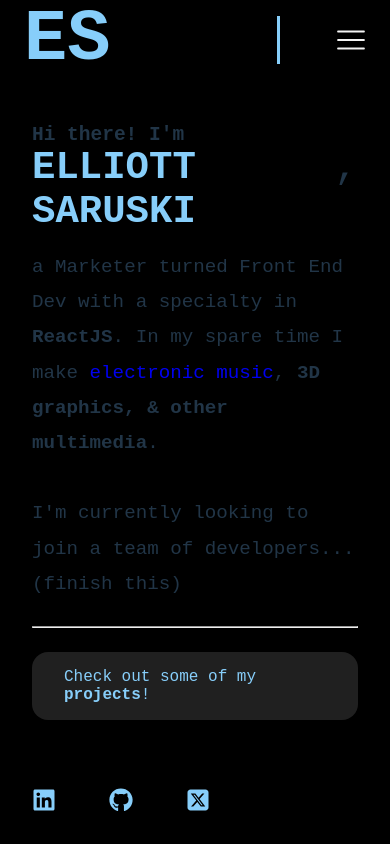
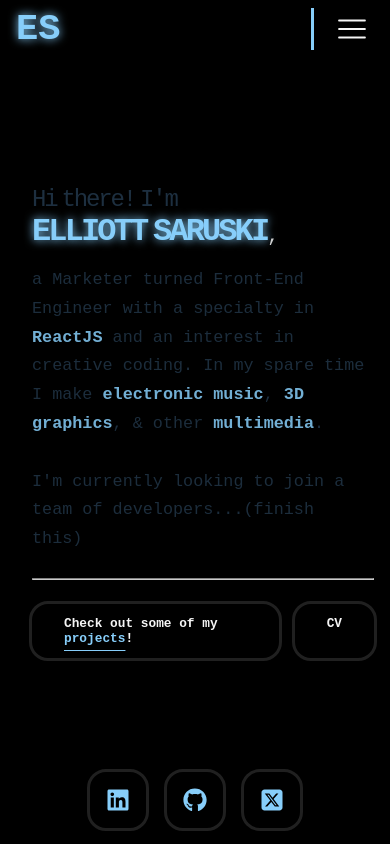
Before and after one commit to elliottsaruski/ES_front-end-portfolio, a React (Vite) app: page / in a window 390 px wide. Built offline with nearby package versions, Linux system fonts and the light colour scheme; a web font is replaced by a local one.

Commit message:
More updates to style + content

```diff
--- a/src/App.css
+++ b/src/App.css
@@ -18,6 +18,8 @@
   --clr-font-accent: rgb(135, 206, 250);
   --clr-font-dark: black;
   --clr-font-accent-2: lightblue;
+
+  --glow: 0px 0px 10px #87cefa;
 }
 /* -----------------APP----------------- */
 
@@ -65,6 +67,7 @@ body {
   overflow-x: hidden;
   position: relative;
   scroll-snap-type: y mandatory;
+  background-color: var(--clr-primary-bg);
 }
 
 main > section {
@@ -72,21 +75,39 @@ main > section {
   scroll-snap-stop: always;
 }
 
+h2 > hr {
+  width: 100vw;
+}
+
+main > section > h2 {
+  display: flex;
+  align-items: center;
+  right: 0.75rem;
+  bottom: 0.75rem;
+  position: absolute;
+  font-size: clamp(4rem, 10vw, 5rem);
+  text-transform: uppercase;
+  width: min-content;
+  line-height: 0.75;
+  pointer-events: none;
+  user-select: none;
+  z-index: 1;
+  gap: 1.5rem;
+  opacity: 75%;
+  color: var(--clr-font-primary);
+}
+
 /* -----------------NAVBAR----------------- */
 
 .navbar {
   display: flex;
-  overflow: hidden;
-  background: var(--clr-accent-bg);
   width: 100dvw;
-  height: 5rem;
-  padding-block: 1rem;
   z-index: 1000;
   position: fixed;
-  padding-inline: 1.5rem;
-  gap: 2rem;
   font-optical-sizing: auto;
   font-weight: 900;
+  padding-block: 0.5rem;
+  padding-inline: 1rem;
 }
 
 .navbar a:hover:not(.logo) {
@@ -95,25 +116,27 @@ main > section {
 }
 
 .nav-logo-left {
-  display: flex;
-  align-items: center;
-  font-size: 3rem;
   flex: 5;
+  margin-right: 1rem;
   border-right: 3px solid var(--clr-font-accent);
-}
-
-.logo {
+  text-shadow: var(--glow);
   text-decoration: none;
   color: var(--clr-font-accent);
   font-weight: 600;
+  display: flex;
+  font-size: calc(2vw + 2vh);
 }
 
+.nav-logo-left h2 {
+  display: flex;
+}
 .nav-items-right {
   display: flex;
-  gap: 4rem;
+  gap: 5rem;
   justify-content: space-evenly;
   align-items: center;
-  font-size: calc(1vw + 1vh);
+  font-size: calc(0.75vw + 0.75vh);
+  padding-inline: 1rem;
 }
 
 .nav-items-right a {
@@ -140,32 +163,29 @@ main > section {
 
 @media (max-width: 768px) {
   .navbar {
-    height: 5rem;
-    padding-inline-end: 0;
+    gap: 0;
+  }
+  .nav-logo-left {
+    display: flex;
+    align-items: center;
   }
   .nav-items-right {
     display: none;
   }
 
-  .nav-logo-left {
-    display: flex;
-    flex-grow: 1;
-    font-size: 3rem;
-  }
-
   .hamburger-wrapper {
     display: flex;
-    width: 20svw;
+    width: 100%;
+    flex: 0.75;
+    justify-content: center;
     align-items: center;
     z-index: 100000;
-    justify-content: center;
   }
 
   #hamburger-icon {
     display: flex;
     height: 2rem;
     width: 2rem;
-    position: absolute;
     color: var(--clr-font-primary);
   }
 
@@ -202,12 +222,37 @@ main > section {
   .nav-mobile-wrapper-open > hr {
     width: 75%;
   }
+  .headshot-img {
+    display: none !important;
+  }
 
+  .home-wrapper {
+    position: relative;
+  }
+
+  .home-flex-1 {
+    position: absolute;
+    left: 0;
+  }
+  /* .projects-list {
+    grid-template-rows: repeat(auto-fit, minmax(50em, 1fr));
+  } */
   /* -----------home media Q--------------- */
+}
 
-
+@media (max-width: 420px) {
+  .home-wrapper > .contact-links-wrapper {
+    position: absolute;
+    margin: 0 auto;
+    width: 100svw;
+    left: 0;
+    right: 0;
+    justify-content: center;
+  }
 }
 /* -----------------MEDIA Q END----------------- */
+
+/* -----------------------PAGE TITLES---------------- */
 
 /* -----------------HOME----------------- */
 
@@ -223,96 +268,128 @@ main > section {
 }
 
 .home-flex-1 {
+  display: flex;
   flex-direction: column;
-  padding-inline: 2rem;
-  display: flex;
+  padding: 1rem;
+  position: absolute;
+  left: 1rem;
 }
 
 .greeting {
-  font-size: clamp(1rem, 5vw, 3rem);
-  font-weight: 600;
+  font-size: clamp(1.5rem, 3vw, 10rem);
+  font-weight: 500;
   user-select: none;
+  opacity: 90%;
+  letter-spacing: -0.15ch;
+  word-spacing: -0.5ch;
 }
 
-.greeting-wrapper {
+.name-wrapper {
   display: flex;
-  height: auto;
   justify-content: left;
-  align-items: baseline;
-  position: relative;
   user-select: none;
-  font-size: clamp(1rem, 10vw, 5rem);
+  margin-bottom: 1rem;
+  width: fit-content;
+}
+
+.name-wrapper p {
+  text-shadow: none;
+  font-size: clamp(1rem, 5vw, 5rem);
+  color: var(--clr-font-primary);
+  display: flex;
+  align-items: center;
+  opacity: 85%;
+  margin-top: clamp(0.5rem, 1vw, 5rem);
+  font-weight: 300;
+}
+
+.name {
+  font-size: clamp(2rem, 8vw, 6rem);
+  color: var(--clr-font-accent);
+  font-weight: 900;
+  text-shadow: var(--glow);
+  letter-spacing: -0.15ch;
+  word-spacing: -0.5ch;
+}
+
+h1.name {
+  width: fit-content;
 }
 
 .home-wrapper hr {
   margin-block: 1.5rem;
 }
 
-.name {
-  font-size: clamp(1rem, 10vw, 5rem);
-  color: var(--clr-font-accent);
-  font-weight: 900;
-  font-variation-settings: "wdth" 100;
-  font-optical-sizing: auto;
+.description {
+  max-width: 750px;
+  font-size: clamp(1.05rem, 1vw, 4rem);
+  opacity: 85%;
+  line-height: 1.8rem;
 }
 
-.description {
-  max-width: 650px;
-  line-height: 2.2rem;
-  font-size: clamp(1.2rem, 2vw, 1.5rem);
-  padding-top: 1rem;
-  word-spacing: 0.001rem;
+.description a,
+.description strong {
+  text-decoration: none;
+  font-weight: 800;
+  color: var(--clr-font-accent);
 }
 
-.description a {
-  text-decoration: none;
+.ctas-wrapper {
+  display: flex;
+  gap: 1rem;
 }
 
 .cta {
-  color: var(--clr-font-accent);
-  text-decoration: none;
-  font-weight: 500;
-}
-
-.cta {
-  font-size: clamp(1rem, 2.5vw, 1.5rem);
+  color: var(--clr-font-primary);
+  font-weight: 600;
   width: fit-content;
-  align-items: center;
-  justify-content: left;
-  background-color: var(--clr-secondary-bg);
-  padding: 1rem;
+  padding: 0.75rem;
   border-radius: 1rem;
   padding-inline: 2rem;
   text-decoration: none;
+  outline: 3px solid var(--clr-secondary-bg);
+  font-size: clamp(0.8rem, 1vw, 1.2rem);
 }
 
-.cta:hover {
-  color: var(--clr-primary-bg);
-  background-color: var(--clr-font-accent);
+.cta strong {
+  color: var(--clr-font-accent);
+  text-decoration: underline;
+  text-underline-offset: 0.5rem;
 }
 
-.cta:hover a {
-  color: var(--clr-primary-bg);
-  background-color: var(--clr-font-accent);
+/* .cta .CV {
+
+} */
+
+.cta:hover {
+  color: var(--clr-font-primary);
+  background-color: var(--clr-font-dark);
+  font-weight: 600;
+  outline-offset: 0.05rem;
+  outline: 3px solid var(--clr-font-accent);
+
+  strong {
+    color: var(--clr-font-accent);
+  }
 }
 
 .contact-links-wrapper {
   display: flex;
   position: absolute;
-  left: 1rem;
+  right: 2rem;
   bottom: 1rem;
   gap: 1.3rem;
   flex: 1;
 }
 
 .contact-links-wrapper a {
-  color: var(--clr-font-primary);
   display: flex;
   background-color: var(--clr-primary-bg);
   align-items: center;
   color: var(--clr-font-accent);
   padding: 1rem;
   border-radius: 1rem;
+  outline: 3px solid var(--clr-secondary-bg);
 }
 
 .contact-links-wrapper a:hover,
@@ -328,44 +405,85 @@ img {
   height: 1.5rem;
 }
 
-.headshot-wrapper img {
-  display: flex;
-  object-fit: cover;
-  width: 2rem;
-  height: 2rem;
-}
-
 /* -----------------PROJECTS----------------- */
 
 .projects-wrapper {
   display: flex;
-  flex-direction: column;
-  justify-content: center;
   align-items: center;
   height: 100svh;
   width: 100%;
-  background-color: var(--clr-secondary-bg);
+  /* background-color: var(--clr-secondary-bg); */
   position: relative;
   overflow: hidden;
 }
 
-.projects-wrapper hr {
-  width: 100vw;
+.projects-list {
+  /* display: grid;
+  grid-template-columns: repeat(auto-fill, minmax(500px, 1fr));
+  grid-area: auto;
+  place-items: center; */
+  display: flex;
+  align-items: center;
+  justify-content: center;
+  margin: 0 auto;
+  height: 65svh;
+  overflow: hidden;
+  font-size: clamp(0.9rem, 1vw, 5rem);
+  gap: 0;
 }
 
-.projects-title {
+.arrow {
+  height: 2.5rem;
+  width: 2.5rem;
+}
+
+.arrow:hover {
+  color: var(--clr-font-accent);
+  scale: 2;
+}
+
+.project-card {
+  outline: 3px solid var(--clr-secondary-bg);
+  padding-inline: 1rem;
+  padding-block: 1.5rem;
+  border-radius: 1rem;
   display: flex;
+  flex-direction: column;
+  width: 60%;
+  height: min-content;
+  position: absolute;
+
+  canvas {
+    height: 15rem;
+    aspect-ratio: 1;
+    background-color: var(--clr-secondary-bg);
+    outline: 3px solid var(--clr-secondary-bg);
+    outline-offset: 0.5rem;
+    border-radius: 1rem;
+    margin-bottom: 2rem;
+  }
+}
+
+.project-title {
+  color: var(--clr-font-accent);
+  font-size: xx-large;
+  font-weight: 500;
+}
+
+.project-link-wrapper {
+  display: flex;
+  gap: 2rem;
+  justify-content: left;
   align-items: center;
-  right: 1rem;
-  bottom: 1rem;
-  position: absolute;
-  font-size: clamp(4rem, 10vw, 10rem);
-  text-transform: uppercase;
-  width: min-content;
-  line-height: 0.75;
-  pointer-events: none;
-  user-select: none;
-  z-index: 1;
+  height: 3rem;
+  font-size: larger;
+  font-weight: 500;
+
+  a {
+    text-decoration: underline;
+    text-align: center;
+    color: var(--clr-font-accent);
+  }
 }
 
 /* -----------------ABOUT----------------- */
@@ -377,28 +495,43 @@ img {
   align-items: center;
   height: 100svh;
   text-align: center;
-  min-width: 240px;
+  min-width: 300px;
   width: 100%;
   background-color: var(--clr-primary-bg);
   position: relative;
   overflow: hidden;
 }
 
-.about-wrapper hr {
-  width: 100vw;
+.about-wrapper #seperator {
+  width: 80%;
+  margin-block: 2rem;
 }
 
-/* marker */
-.about-title {
+.about-span {
+  width: 30rem;
+  margin-bottom: 5rem;
+}
+
+.about-item-wrapper {
+  width: 100%;
+  outline: 3px solid var(--clr-secondary-bg);
+  outline-offset: 0.5rem;
+  border-radius: 1rem;
+}
+
+.education-wrapper {
   display: flex;
-  align-items: center;
-  right: 1rem;
-  bottom: 1rem;
-  position: absolute;
-  font-size: clamp(4rem, 10vw, 10rem);
-  text-transform: uppercase;
-  width: min-content;
-  line-height: 0.75;
+  width: 75%;
+}
+
+.education-wrapper > h3 {
+  padding-bottom: 2rem;
+}
+
+.education-without-titles {
+  display: flex;
+  gap: 4rem;
+  justify-content: center;
 }
 
 /* -----------------CONTACT----------------- */
@@ -412,84 +545,28 @@ img {
   text-align: center;
   min-width: 240px;
   width: 100svw;
-  background-color: var(--clr-secondary-bg);
+  background-color: var(--clr-primary-bg);
   position: relative;
   overflow: hidden;
-}
-
-.contact-full-wrapper .contact-links-wrapper > a {
-  height: min-content;
 }
 
 .contact-full-wrapper hr:not(.social-link-hr) {
   width: 100vw;
 }
 
-.contact-title {
+.contact-full-wrapper > .contact-links-wrapper {
   display: flex;
   align-items: center;
-  right: 1rem;
-  bottom: 1rem;
-  line-height: 0.75;
-  position: absolute;
-  font-size: clamp(4rem, 10vw, 10rem);
-  text-transform: uppercase;
-  width: min-content;
-  line-height: 0.75;
-  pointer-events: none;
-  user-select: none;
+  justify-content: center;
+  position: unset;
+  gap: 1.3rem;
+  a {
+    height: 5rem;
+    aspect-ratio: 1;
+    align-items: center;
+    justify-content: center;
+  }
 }
-
-/* .contact-links {
-  display: flex;
-  gap: 5rem;
-  flex-wrap: wrap;
-  justify-content: center;
-  align-items: center;
-  padding-inline: 10rem;
-}
-
-.social-link {
-  font-size: 2rem;
-  width: 20rem;
-  display: flex;
-  flex-direction: column;
-  align-items: center;
-  justify-content: center;
-  gap: 1rem;
-  padding-block: 1rem;
-  color: var(--clr-font-primary);
-  background-color: var(--clr-primary-bg);
-  outline: none;
-  border: none;
-  border: 3px solid var(--clr-font-accent);
-  border-radius: 1rem;
-  flex-basis: 100;
-  flex-grow: 1;
-}
-
-.social-link:hover {
-  color: var(--clr-font-dark);
-  background-color: var(--clr-font-accent);
-  outline: none;
-  border: none;
-  border: 3px solid var(--clr-font-accent);
-  cursor: pointer;
-  font-weight: 600;
-}
-
-.contact-links a {
-  text-decoration: none;
-}
-
-.social-link-hr {
-  width: 35%;
-  background-color: var(--clr-font-accent);
-}
-
-.social-link:hover > .social-link-hr {
-  background-color: var(--clr-primary-bg);
-} */
 
 /* -----------------FOOTER----------------- */
 
@@ -497,12 +574,14 @@ img {
   height: 20svh;
   display: flex;
   width: 100%;
-  /* margin-block: auto; */
   align-items: center;
   justify-content: center;
-  background-color: var(--clr-primary-bg);
+  background-color: var(--clr-secondary-bg);
   color: var(--clr-font-primary);
+  font-weight: 700;
   text-align: center;
+  user-select: none;
+  pointer-events: none;
 }
 
 .footer-content {
--- a/src/Components/Links.jsx
+++ b/src/Components/Links.jsx
@@ -3,7 +3,7 @@ import { FaSquareXTwitter } from "react-icons/fa6";
 
 function Links() {
   return (
-    <div className="contact-links-wrapper">
+    <section className="contact-links-wrapper">
       <a href="https://www.linkedin.com/in/elliottsaruski/">
         <FaLinkedin />
       </a>
@@ -13,7 +13,7 @@ function Links() {
       <a href="https://twitter.com/_envimusic">
         <FaSquareXTwitter />
       </a>
-    </div>
+    </section>
   );
 }
 
--- a/src/Components/Pages/Home.jsx
+++ b/src/Components/Pages/Home.jsx
@@ -5,34 +5,32 @@ function Home() {
     <section id="home" className="home-wrapper">
       <div className="home-flex-1">
         <span className="greeting">Hi there! I{"'"}m</span>
-        <div className="greeting-wrapper">
+        <div className="name-wrapper">
           <h1 className="name">ELLIOTT SARUSKI</h1>
           <p>,</p>
         </div>
-
         <span className="description">
-          a Marketer turned Front End Dev with a specialty in{" "}
-          <strong>ReactJS</strong>. In my spare time I make{" "}
+          a Marketer turned Front-End Engineer with a specialty in{" "}
+          <strong>ReactJS</strong> and an interest in creative coding. In my
+          spare time I make{" "}
           <a href="https://soundcloud.com/envimusic">electronic music</a>,{" "}
-          <strong>3D graphics, & other multimedia</strong>.<br></br>
+          <strong>3D graphics</strong>, & other <strong>multimedia</strong>.
+          <br></br>
           <br></br>I{"'"}m currently looking to join a team of
           developers...(finish this)
           {/* potential to add blog here?? */}
+          <hr></hr>
         </span>
-        <hr></hr>
-        <a className="cta" href="#projects">
-          Check out some of my <strong>projects</strong>!
-        </a>
+        <div className="ctas-wrapper">
+          <a className="cta" href="#projects">
+            Check out some of my <strong>projects</strong>!
+          </a>
+          <a className="cta CV" href="">
+            CV
+          </a>
+        </div>
       </div>
       <Links />
-
-      {/* <div className="headshot-wrapper">
-        <img
-          src="/src/assets/es-headshot.jpg"
-          alt="elliott headshot"
-          className="headshot-img"
-        />
-      </div> */}
     </section>
   );
 }
```
Also changed, not shown: src/Components/Pages/About.jsx (+44 -3 lines), src/Components/Pages/Contact.jsx (+2 -23 lines), src/Components/Pages/Projects.jsx (+60 -3 lines).
